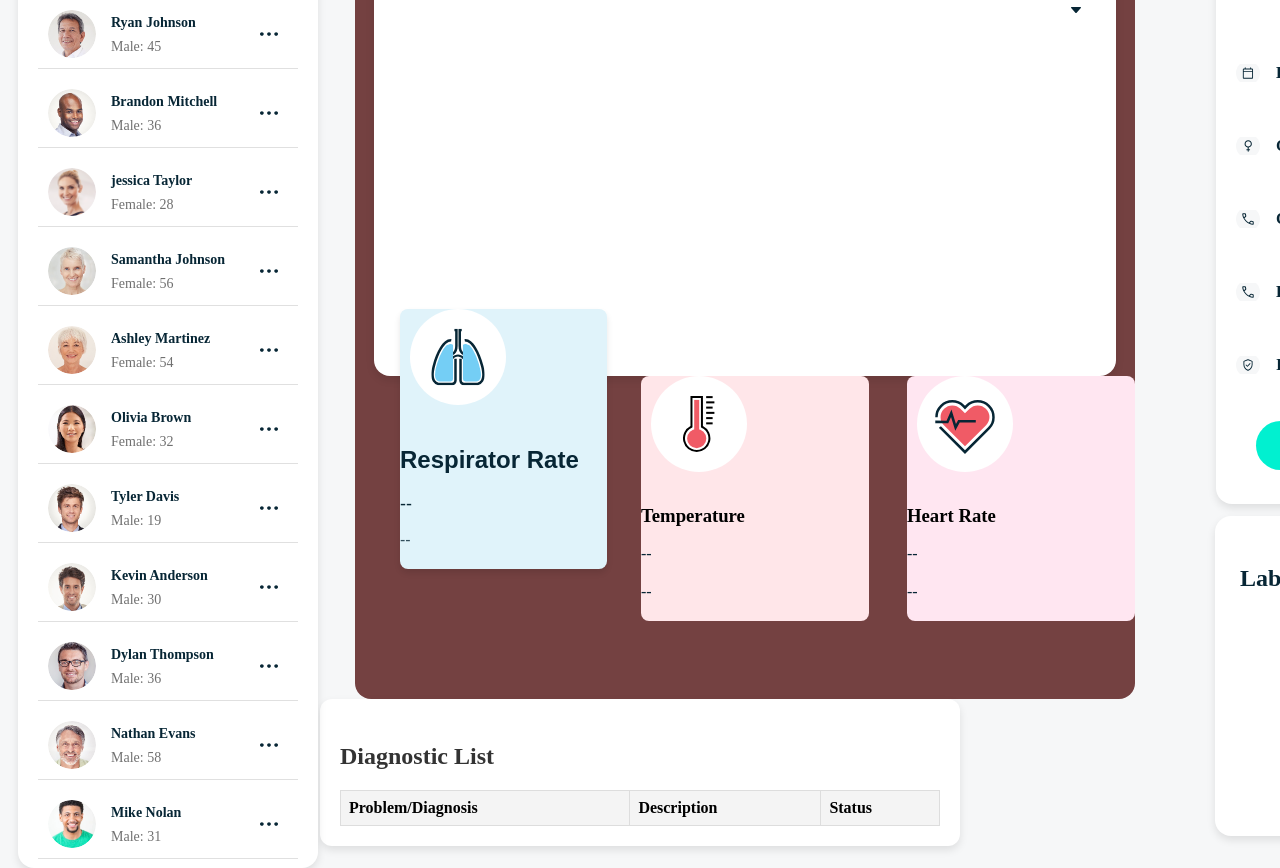
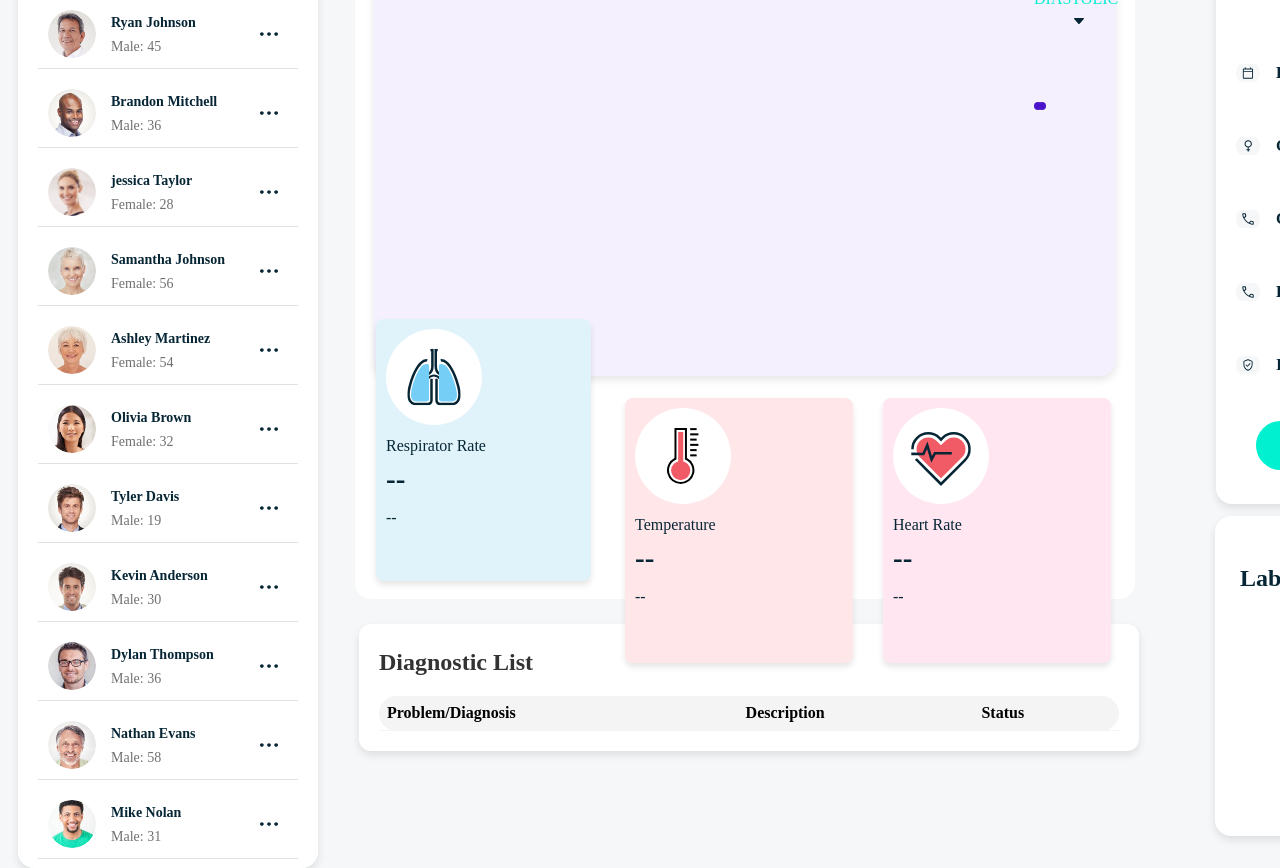
Before and after one commit to mahideveloper1/Assignment-, a website: page index.html in a window 1280 px wide. Shown: the part 294-1162 px from the top of the page. Drawn offline with nearby package versions, Linux system fonts and the light colour scheme; no server answers.

Commit message:
fixed card

```diff
--- a/index.html
+++ b/index.html
@@ -4,16 +4,13 @@
     <meta charset="UTF-8" />
     <meta name="viewport" content="width=device-width, initial-scale=1.0" />
     <title>Patient Dashboard</title>
-    <!-- Link to external CSS file -->
     <link rel="stylesheet" href="styles.css" />
-    <!-- Chart.js library -->
     <script src="https://cdn.jsdelivr.net/npm/chart.js"></script>
 
   </head>
   <body>
-    <!-- <div class="container"> -->
             <main class="main-content">
-         <!-- Top navigation bar  -->
+         <!-- navigation bar  -->
         <nav class="navbar">
     <div class="navbar-left">
         <img src="Icon.png/TestLogo.svg" alt="Logo" class="navbar-logo">
@@ -207,13 +204,14 @@
         </div>
          <div class="blood-pressure-card">
         <canvas id="bloodPressureChart" class="chart"></canvas>
-        <div class="blood-pressure-values">
+         <div class="blood-pressure-values">
             <div>
                 <span class="pressure-type">Systolic</span>
                 <span class="systolic-value"></span>
-            <img src="Icon.png/ArrowUp.svg" >
+                <img src="Icon.png/ArrowUp.svg" >
                 <span class="pressure-level systolic-level"></span>
             </div>
+
             <div>
                 <span class="pressure-type">Diastolic</span>
                 <span class="diastolic-value"></span>
@@ -229,20 +227,20 @@
    <div class="respirator-card">
   <img src="Icon.png/respiratory rate.svg" alt="Respirator Icon" class="respirator-image">
   <h3 class="respirator-heading">Respirator Rate</h3>
-  <p class="respirator-rate" id="respirator-rate">--</p>
-  <p class="respirator-status" id="respirator-status">--</p>
+  <p class="rate" id="respirator-rate">--</p>
+  <p class="status" id="respirator-status">--</p>
 </div>
    <div class="temp-card">
   <img src="Icon.png/temperature.svg" alt="Respirator Icon" class="respirator-image">
-  <h3 class="temp-heading">Temperature</h3>
-  <p class="temp-rate" id="temp-rate">--</p>
-  <p class="temp-status" id="temp-status">--</p>
+  <h3 class="respirator-heading">Temperature</h3>
+  <p class="rate" id="temp-rate">--</p>
+  <p class="status" id="temp-status">--</p>
 </div>
    <div class="heart-card">
   <img src="Icon.png/HeartBPM.svg" alt="Respirator Icon" class="respirator-image">
-  <h3 class="heart-heading">Heart Rate</h3>
-  <p class="heart-rate" id="heart-rate">--</p>
-  <p class="heart-status" id="heart-status">--</p>
+  <h3 class="respirator-heading">Heart Rate</h3>
+  <p class="rate" id="heart-rate">--</p>
+  <p class="status" id="heart-status">--</p>
 </div>
 </div>
 
@@ -264,10 +262,6 @@
     </table>
 </div>
 
-
-
-
-
-   <script src="script.js"></script>
+<script src="script.js"></script>
   </body>
 </html>
--- a/script.js
+++ b/script.js
@@ -65,10 +65,12 @@ function updateDiagnosisHistory(patient) {
     diagnosisHistory[0].respiratory_rate.value;
   document.getElementById("respirator-status").textContent =
     diagnosisHistory[0].respiratory_rate.levels;
+
   document.getElementById("temp-rate").textContent =
     diagnosisHistory[0].temperature.value;
   document.getElementById("temp-status").textContent =
     diagnosisHistory[0].temperature.levels;
+
   document.getElementById("heart-rate").textContent =
     diagnosisHistory[0].heart_rate.value;
   document.getElementById("heart-status").textContent =
--- a/styles.css
+++ b/styles.css
@@ -419,9 +419,9 @@ p {
   margin-top: 120px;
   margin-left: 355px;
   width: 780px;
-  height: 873px;
+  height: 773px;
   background: var(--unnamed-color-ffffff) 0% 0% no-repeat padding-box;
-  background: #744141 0% 0% no-repeat padding-box;
+  background: #ffffff;
   border-radius: 16px;
   align-self: center;
 }
@@ -448,7 +448,7 @@ h2 {
   width: 90%;
   margin: 0 auto;
   padding: 20px;
-  background: #ffffff;
+  background: #f4f0fe;
   border-radius: 16px;
   box-shadow: 0 4px 8px rgba(0, 0, 0, 0.1);
   opacity: 1;
@@ -464,7 +464,7 @@ h2 {
   display: flex;
   align-items: center;
   justify-content: space-between;
-  width: 50%;
+  width: 60%;
   margin-bottom: 10px;
 }
 
@@ -476,9 +476,14 @@ h2 {
 .blood-pressure-header h5 {
   font: normal normal medium 14px/19px Manrope;
   color: #072635;
-  /* margin-top: 5px; */
+  /* margin-right: 10px; */
+  margin-right: -240px;
 }
 
+.blood-pressure-header img {
+  margin-left: 0;
+  margin-right: -80px;
+}
 #bloodPressureChart {
   width: 600px;
   height: 350px;
@@ -507,11 +512,27 @@ h2 {
   text-align: center;
 }
 
-/* Styling for pressure types and values */
+.pressure-type::before {
+  content: "";
+  width: 8px;
+  height: 8px;
+  background-color: #4912cb; /* Dot color */
+  border-radius: 50%;
+  position: absolute;
+  top: 50%;
+  transform: translateY(-50%);
+}
+
 .pressure-type {
   font: normal normal medium 14px/19px Manrope;
   color: #01f0d0;
   text-transform: uppercase;
+}
+
+.blood-pressure-values div:not(:last-child) {
+  border-bottom: 1px solid #ddd; /* Light gray line */
+  padding-bottom: 20px;
+  margin-bottom: 20px;
 }
 
 .systolic-value,
@@ -524,84 +545,99 @@ h2 {
 .pressure-level {
   font: normal normal bold 14px/19px Manrope;
   color: #072635;
+  display: flex;
+  align-items: center;
 }
 
-/* Ensuring no extra CSS overrides layout */
+.blood-pressure-values img {
+  margin-left: 5px;
+}
+
 .blood-pressure-values div span {
   display: block;
 }
 
 .three-cards {
   display: flex;
-  justify-content: space-between; /* Distribute space evenly between cards */
-  gap: 2px; /* Add some space between the cards */
-  /* padding: 20px; */
-  flex-wrap: wrap; /* Cards will wrap if screen is small */
+  justify-content: space-between;
+  gap: 2px;
+  flex-wrap: wrap;
 }
 
 .respirator-card {
   position: absolute;
   top: 603px;
   left: 400px;
-  width: 207px;
-  height: auto;
-  font-family: "Manrope", sans-serif;
+  width: 215px;
+  height: 262px;
+  font: normal normal medium 16px/22px Manrope;
   background-color: #e0f3fa;
   box-shadow: 0 4px 6px rgba(0, 0, 0, 0.1);
   border-radius: 8px;
-  /* padding: 10px; */
   text-align: left;
+  margin-left: -24px;
+  margin-top: 10px;
 }
 
 .temp-card {
-  top: 550px;
+  top: 603px;
   margin-left: 286px;
   width: 228px;
-  height: auto;
+  height: 265px;
   background: #ffe6e9 0% 0% no-repeat padding-box;
+  box-shadow: 0 4px 6px rgba(0, 0, 0, 0.1);
   border-radius: 8px;
-  opacity: 1;
+  margin-top: 22px;
+  margin-left: 270px;
 }
 
 .heart-card {
-  top: 533px;
+  top: 700px;
   left: 935px;
   width: 228px;
-  height: auto;
+  height: 265px;
   background: #ffe6f1 0% 0% no-repeat padding-box;
+  box-shadow: 0 4px 6px rgba(0, 0, 0, 0.1);
   border-radius: 8px;
-  opacity: 1;
+  margin-top: 22px;
+  margin-right: 24px;
 }
 .respirator-image {
   width: 96px;
   height: 96px;
   margin-bottom: 10px;
   margin-left: 10px;
+  margin-top: 10px;
 }
 
 .respirator-heading {
+  font: normal normal medium 16px/22px Manrope;
+  font-size: 16px;
+  font-weight: 200;
+  line-height: 33px;
+  color: #072635;
+  margin-top: -10px;
+  margin-left: 10px;
+}
+
+.rate {
   font-style: normal;
   font-weight: 800;
-  font-size: 24px;
+  font-size: 29px;
+  color: #072635;
+  margin-bottom: 5px;
+  margin-top: -15px;
+  margin-left: 10px;
+}
+
+.status {
+  font: normal normal medium 16px/22px Manrope;
+  font-size: 16px;
+  font-weight: 200;
   line-height: 33px;
   color: #072635;
-  margin-bottom: 5px;
-}
-
-.respirator-rate {
-  font-style: normal;
-  font-weight: 400;
-  font-size: 18px;
-  color: #072635;
-  margin-bottom: 5px;
-}
-
-.respirator-status {
-  font-style: normal;
-  font-weight: 400;
-  font-size: 16px;
-  color: #072635;
-  opacity: 0.8;
+  margin-top: 5px;
+  margin-left: 10px;
 }
 
 /* Wrapper for the entire diagnostic card */
@@ -610,14 +646,17 @@ h2 {
   background: #fff;
   border-radius: 12px;
   box-shadow: 0 4px 8px rgba(0, 0, 0, 0.1);
-  max-width: 600px;
+  width: 740px;
   margin: auto;
+  margin-left: 359px;
+  margin-top: 25px;
 }
 
 .card.diagnostic-card h3 {
   margin-bottom: 20px;
   font-size: 1.5rem;
   color: #333;
+  margin-top: 5px;
 }
 
 table {
@@ -625,12 +664,23 @@ table {
   border-collapse: collapse;
   background: #ffffff;
 }
+
 th,
 td {
-  border: 1px solid #ddd;
   padding: 8px;
   text-align: left;
+  border-bottom: 1px solid #f4f4f4;
 }
+
 th {
   background-color: #f4f4f4;
 }
+th:first-child {
+  border-top-left-radius: 24px;
+  border-bottom-left-radius: 24px;
+}
+
+th:last-child {
+  border-top-right-radius: 24px;
+  border-bottom-right-radius: 24px;
+}
```
